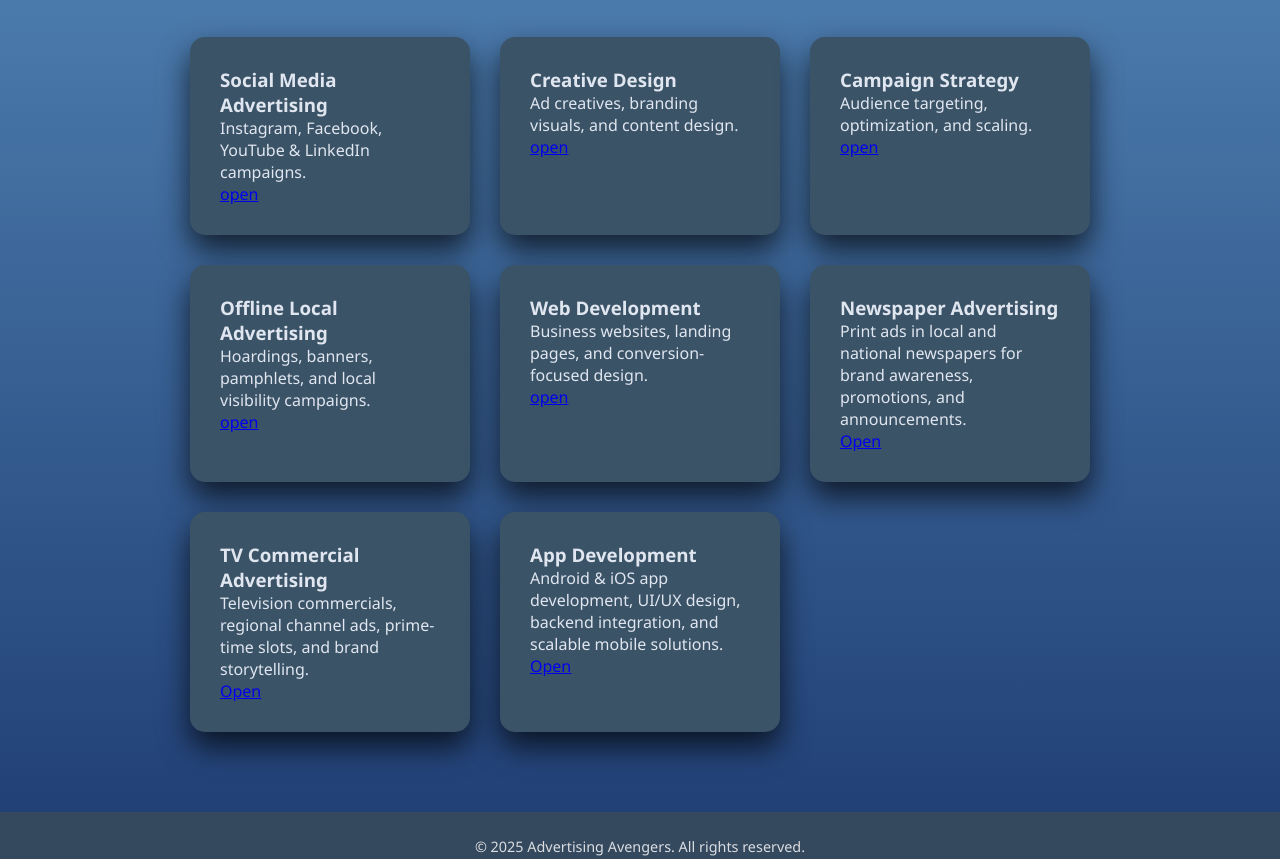
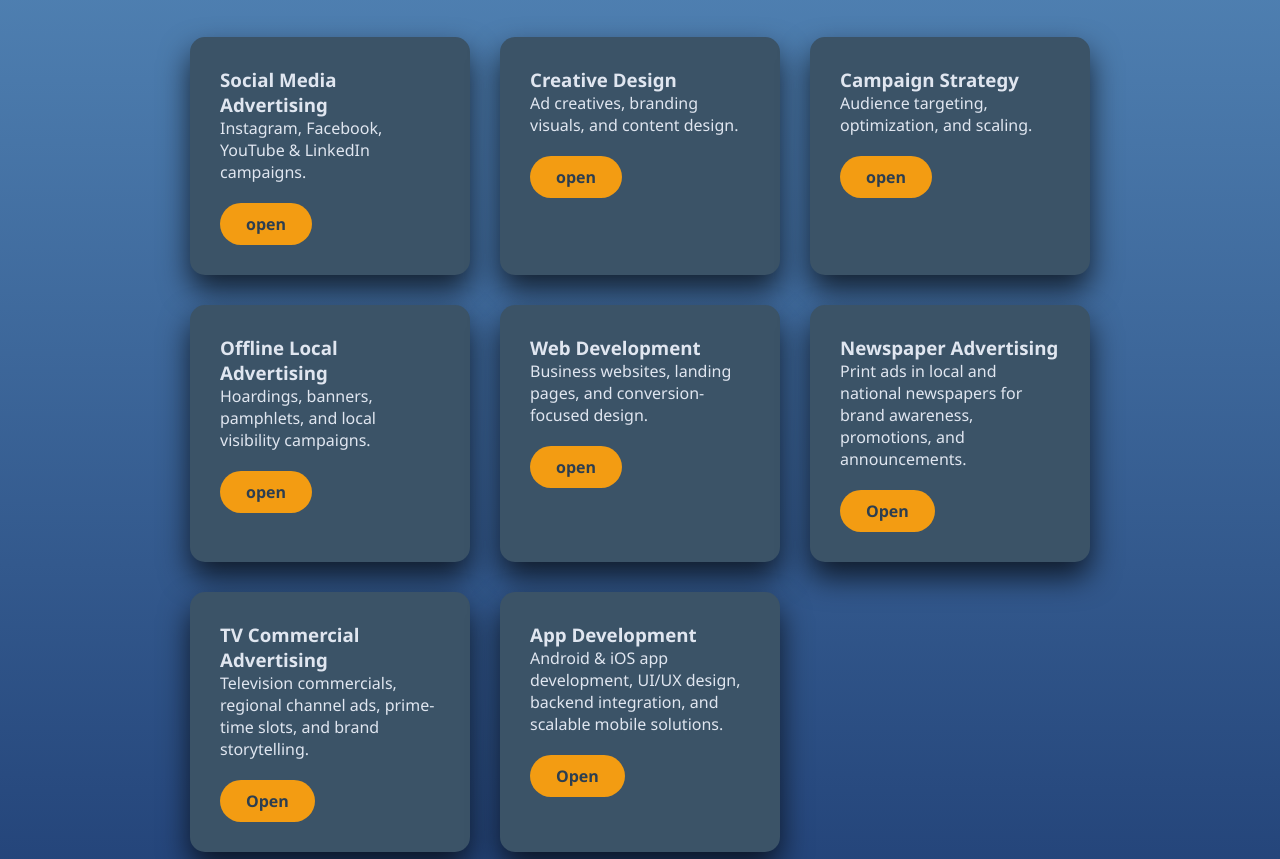
Before and after one commit to AdvertisingAvengers/advertising-avengers, a plain HTML site: page index.html in a window 1280 px wide. Shown: the part 1200-2059 px from the top of the page. Drawn offline with Linux system fonts and the light colour scheme.

Commit message:
Update style.css

```diff
--- a/style.css
+++ b/style.css
@@ -210,6 +210,19 @@ body {
   box-shadow: 0 0 18px rgba(243,156,18,0.7);
 }
 
+/* SERVICE OPEN BUTTON */
+.service-btn {
+  display: inline-block;
+  margin-top: 20px;
+  padding: 10px 26px;
+  background: #f39c12;
+  color: #2c3e50;
+  border-radius: 25px;
+  font-weight: 700;
+  text-decoration: none;
+  transition: background-color 0.3s ease, box-shadow 0.3s ease;
+}
+
 /* FOOTER */
 footer {
   background: #34495e;
```
